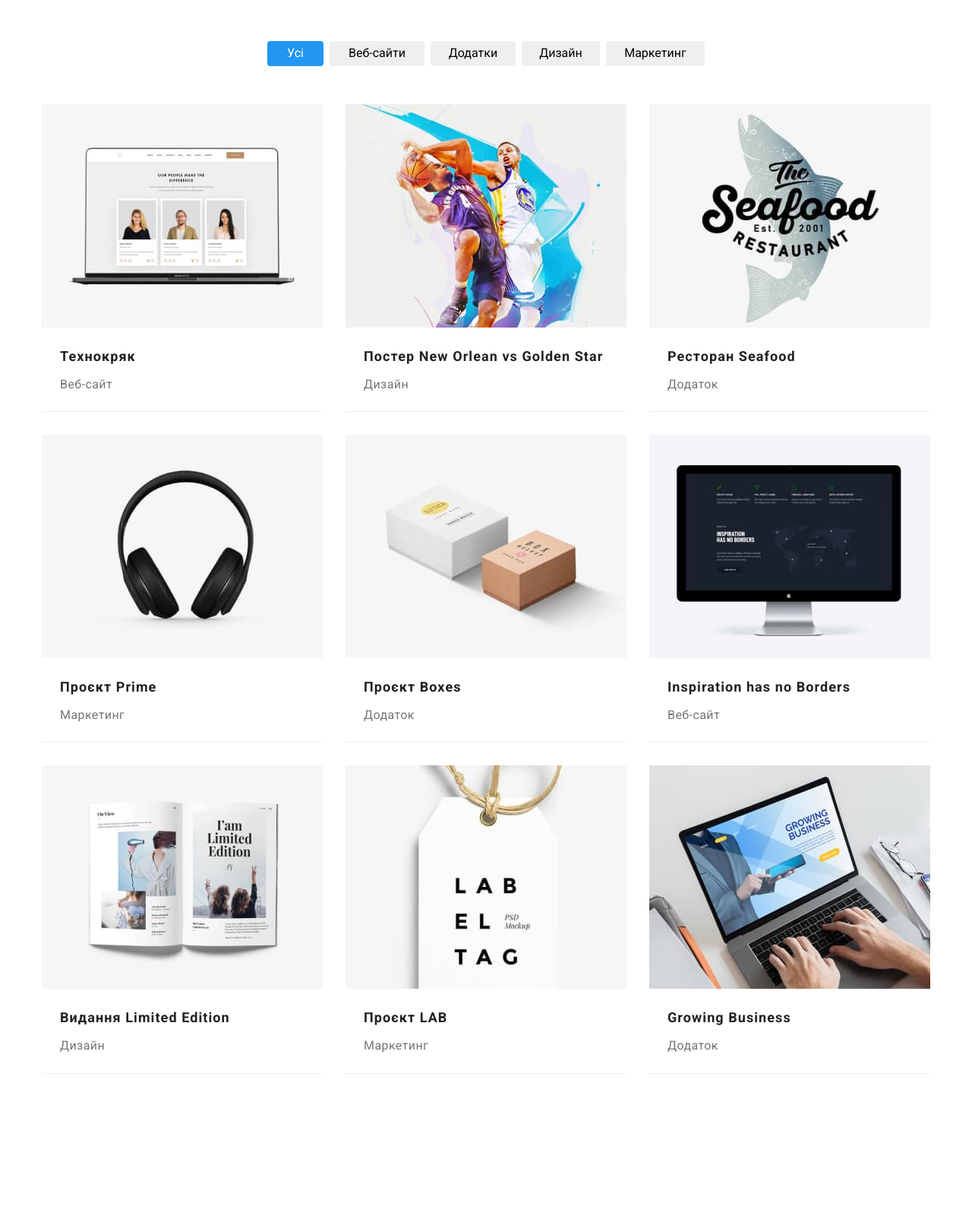
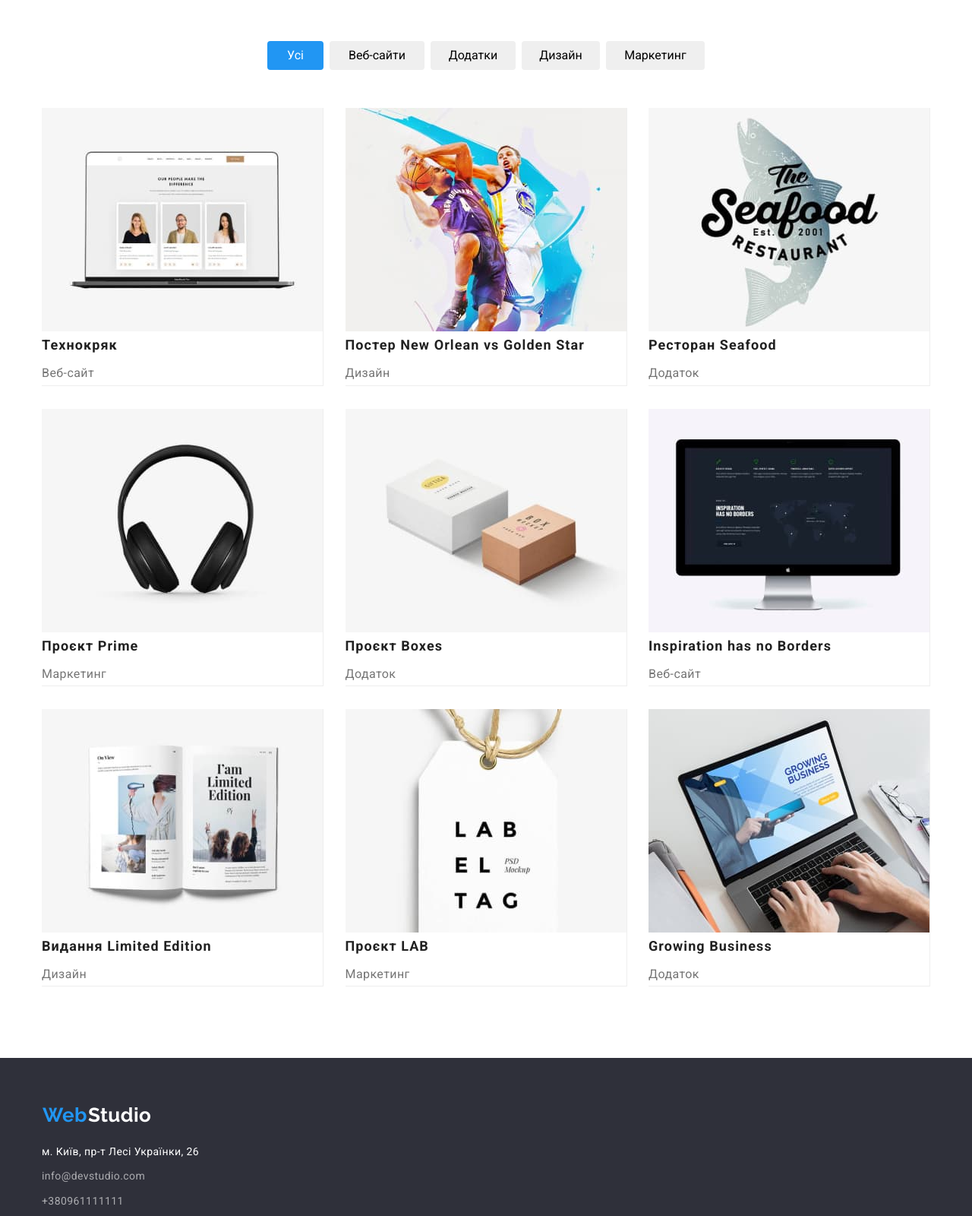
Before and after one commit to GarriAntonov/GarriAntonov-goit-markup-hw-03., a plain HTML site: page portfolio.html in a window 1280 px wide. Shown: the part 120-1720 px from the top of the page at 76% size. Drawn offline with nearby package versions, Linux system fonts and the light colour scheme.

Commit message:
ДЗ-3-finish-fixit

```diff
--- a/css/style.css
+++ b/css/style.css
@@ -212,6 +212,7 @@ ul {
 
 .our-activities {
   text-align: center;
+  padding-top: 0;
 }
 
 .our-activities .list {
@@ -244,7 +245,7 @@ ul {
 }
 
 .team-title {
-  padding-bottom: 50px;
+  margin-bottom: 50px;
   font-size: 36px;
   line-height: 1.2;
   text-align: center;
@@ -278,7 +279,16 @@ ul {
 }
 
 .footer .list {
+  margin-bottom: 9px;
   flex-direction: column;
+}
+
+.footer .list li {
+  margin-bottom: 9px;
+}
+
+.footer .list li:last-child {
+  margin-bottom: 0;
 }
 
 .footer .logo {
@@ -354,12 +364,12 @@ ul {
 }
 
 .filters-button-usi {
-  min-width: 73px;
   border: 1px solid transparent;
   border-radius: 4px;
   text-align: center;
   font-size: 16px;
   padding: 6px 25px;
+  height: 38px;
 }
 
 .filters-button-web-sits {
@@ -369,6 +379,7 @@ ul {
   font-size: 16px;
   padding: 6px 22px;
   text-align: center;
+  height: 38px;
 }
 
 .filters-button-dodatki {
@@ -378,6 +389,7 @@ ul {
   border-radius: 4px;
   padding: 6px 22px;
   text-align: center;
+  height: 38px;
 }
 
 .filters-button-design {
@@ -387,6 +399,7 @@ ul {
   border-radius: 4px;
   padding: 6px 22px;
   text-align: center;
+  height: 38px;
 }
 
 .filters-button-marketing {
@@ -396,21 +409,32 @@ ul {
   border-radius: 4px;
   padding: 6px 22px;
   text-align: center;
+  height: 38px;
+}
+
+.filters button {
+  cursor: pointer;
+}
+
+.filters button:hover,
+.filters button:focus {
+  color: var(--main-bg-color);
+  background-color: var(--color-three);
 }
 
 .container .gallery {
   display: flex;
   flex-wrap: wrap;
-  padding-bottom: 94px;
   justify-content: space-between;
 }
 
 .gallery li {
   margin-bottom: 30px;
   border-bottom: 1px solid #eeeeee;
+  border-right: 1px solid #eeeeee;
 }
 
-.gallery-item {
+.gallery list .gallery-item {
   padding: 20px 24px;
 }
 
```
